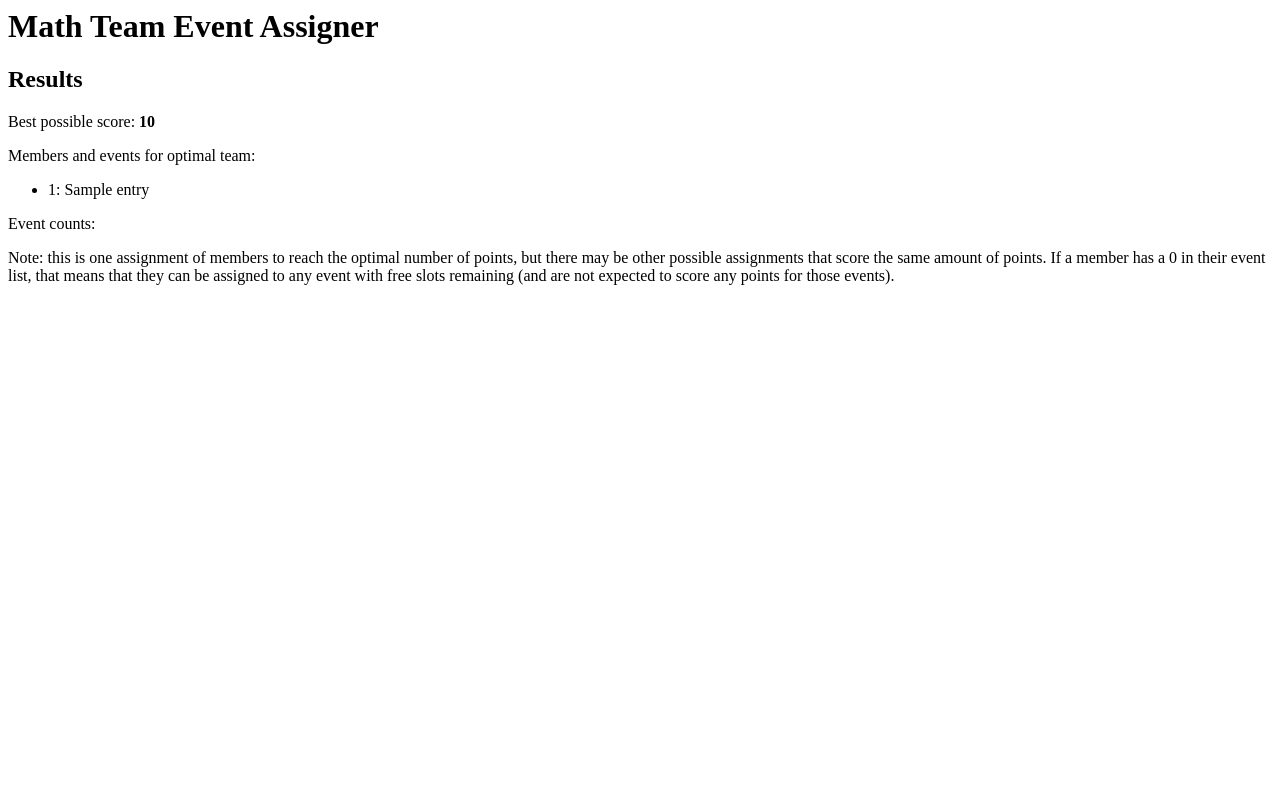
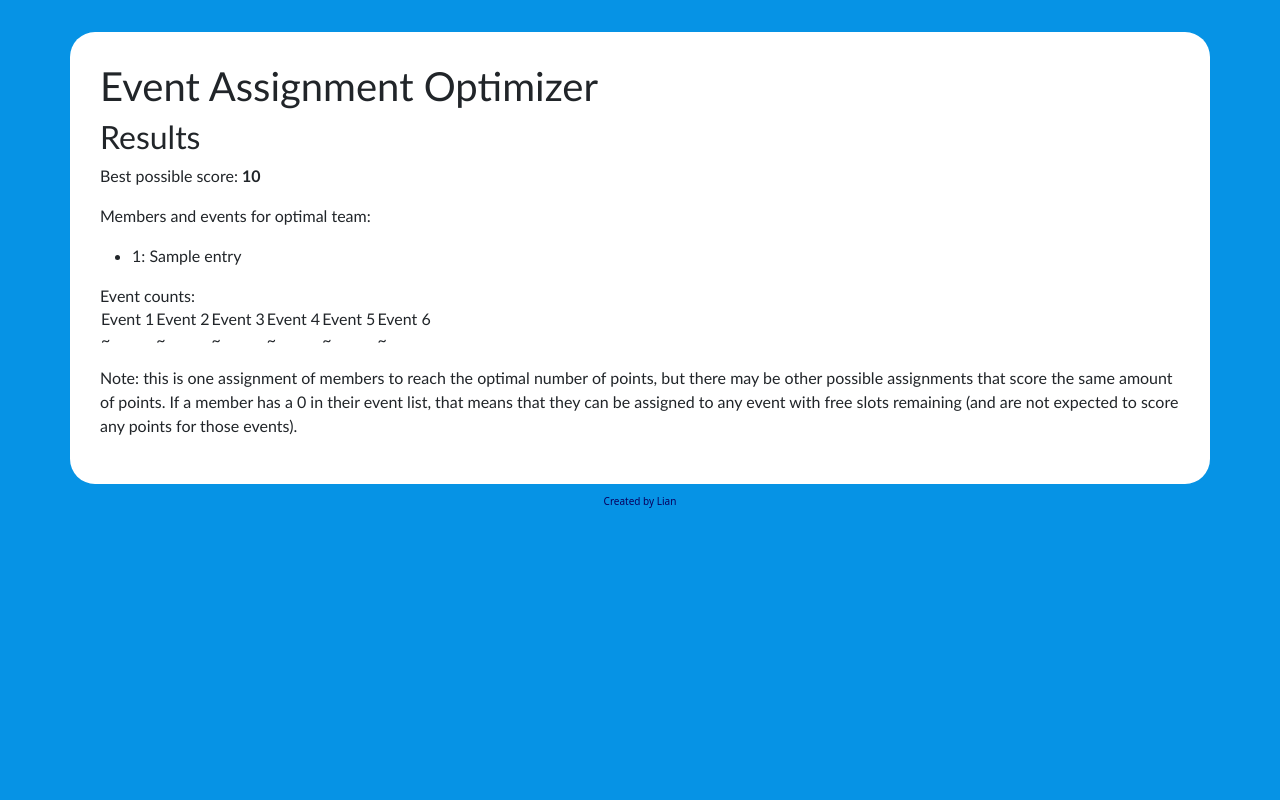
Before and after one commit to neonLian/MathTeamEventAssignment, a Flask app: template templates/report.html in a window 1280 px wide. Run offline with Flask 2, Linux system fonts and the light colour scheme; the template is opened without the code that fills it: most values are stand-ins (such as "Sample title", 1, 10 or a date in 2020).

Commit message:
Integrated style changes

```diff
--- /dev/null
+++ b/css/mtstyle.css
@@ -0,0 +1,32 @@
+body {
+    background-color: #0693e5;
+    width: 100%;
+}
+.main-section {
+    font-family: Calibri, sans-serif;
+    padding: 30px;
+    background-color: #ffffff;
+    border-radius: 25px;
+    /*width: 40em;*/
+    margin-top: 2em;
+    margin-left: auto;
+    margin-right: auto;
+    }
+.main-header {
+    text-align: center;
+    margin-bottom: 1em;
+}
+.gray-box {
+    background-color: #bbbbbb;
+    padding: 10px;
+    border-radius: 10px;
+    margin-top: 1em;
+    margin-bottom: 1em;
+}
+
+.about {
+    text-align: center;
+    margin: 1em;
+    color: #09005e;
+    font-size: 10px;
+}
--- a/server.py
+++ b/server.py
@@ -3,15 +3,16 @@ import numpy as np
 import pandas as pd
 from solve import findBestAssignment
 
-from flask import Flask, render_template, request
+from flask import Flask, render_template, request, send_from_directory
 #from werkzeug import secure_filename
 app = Flask(__name__)
+
 
 @app.route('/')
 def upload_html():
 	return render_template('app.html')
 
-@app.route('/uploader', methods = ['GET', 'POST'])
+@app.route('/results', methods = ['GET', 'POST'])
 def upload_file():
 	if request.method == 'POST':
 		f = request.files['file']
@@ -19,9 +20,16 @@ def upload_file():
 		output = process_data(f)
 
 		if output['success']:
-			return '<p>Best team: <b>' + str(output['best_score']) + '</b><p>Team: ' + str(output['best_team']) + '</p>'
+			#return '<p>Best team: <b>' + str(output['best_score']) + '</b><p>Team: ' + str(output['best_team']) + '</p>'
+			return render_template('report.html',
+									best_score=output['best_score'],
+									best_team=output['best_team'])
 		else:
 			return 'Failed: ' + output['reason']
+
+@app.route('/css/<path:path>')
+def serve_css(path):
+	return send_from_directory('css', path)
 
 def process_data(file):
 
--- a/solve.py
+++ b/solve.py
@@ -94,7 +94,9 @@ def findBestAssignment(scores: np.array):
 
                                             # Traceback to identify which people were added and with what events
 
-                                            if bestDPStatePts == newPts:
+                                            if bestDPStatePts == 0:
+                                                prev[i][p+1][eventIndexWithAdded] = [0, 0]
+                                            elif bestDPStatePts == newPts:
                                                 prev[i][p+1][eventIndexWithAdded] = [1, ss]
                                             elif bestDPStatePts == curDPStatePts:
                                                 pass
--- a/templates/report.html
+++ b/templates/report.html
@@ -1,9 +1,14 @@
 <html>
   <head>
-    <title>Math Team Event Assigner</title>
+    <title>Event Assignment Optimizer</title>
+    <link href="https://cdn.jsdelivr.net/npm/bootstrap@5.1.1/dist/css/bootstrap.min.css" rel="stylesheet" integrity="sha384-F3w7mX95PdgyTmZZMECAngseQB83DfGTowi0iMjiWaeVhAn4FJkqJByhZMI3AhiU" crossorigin="anonymous">
+    <script src="https://cdn.jsdelivr.net/npm/bootstrap@5.1.1/dist/js/bootstrap.bundle.min.js" integrity="sha384-/bQdsTh/da6pkI1MST/rWKFNjaCP5gBSY4sEBT38Q/9RBh9AH40zEOg7Hlq2THRZ" crossorigin="anonymous"></script>
+
+   	<link rel="stylesheet" href="css/mtstyle.css">
   </head>
   <body>
-    <h1>Math Team Event Assigner</h1>
+      <div class="main-section container">
+        <h1>Event Assignment Optimizer</h1>
         <h2>Results</h2>
 
         <p>Best possible score: <strong>{{best_score}}</strong></p>
@@ -20,13 +25,32 @@
         <p>
           Event counts:
           <table>
-        <tr></tr>
-        <tr></tr>
+            <tr>
+                <td>Event 1</td>
+                <td>Event 2</td>
+                <td>Event 3</td>
+                <td>Event 4</td>
+                <td>Event 5</td>
+                <td>Event 6</td>
+            </tr>
+            <tr>
+                <td>~</td>
+                <td>~</td>
+                <td>~</td>
+                <td>~</td>
+                <td>~</td>
+                <td>~</td>
+            </tr>
+        </table>
         </p>
 
         <p>
           Note: this is one assignment of members to reach the optimal number of points, but there may be other possible assignments that score the same amount of points.
           If a member has a 0 in their event list, that means that they can be assigned to any event with free slots remaining (and are not expected to score any points for those events).
         </p>
+    </div>
+    <div class="about">
+        Created by Lian
+    </div>
   </body>
 </html>
```
Also changed, not shown: templates/app.html (+8 -30 lines). Lines whose indentation alone changed are shown as unchanged.
